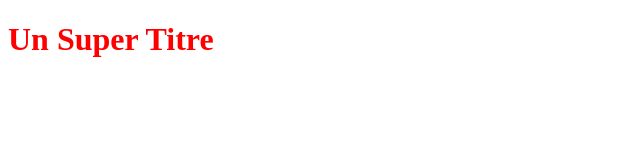
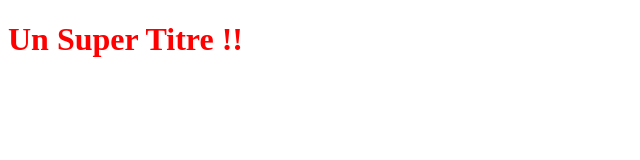
Before and after one commit to Aj1te/openclassroomsproject, a plain HTML site: page index.html in a window 1280 px wide. Shown: the full height of the page, 0-640 px from the left. Drawn offline with Linux system fonts and the light colour scheme.

Commit message:
“ModificationdutitreH1”

```diff
--- a/index.html
+++ b/index.html
@@ -5,6 +5,6 @@
         <link rel="stylesheet" type="text/css" href="styles.css">
     </head>
     <body>
-        <h1>Un Super Titre</h1>
+        <h1>Un Super Titre !!</h1>
     </body>
 </html>
```
